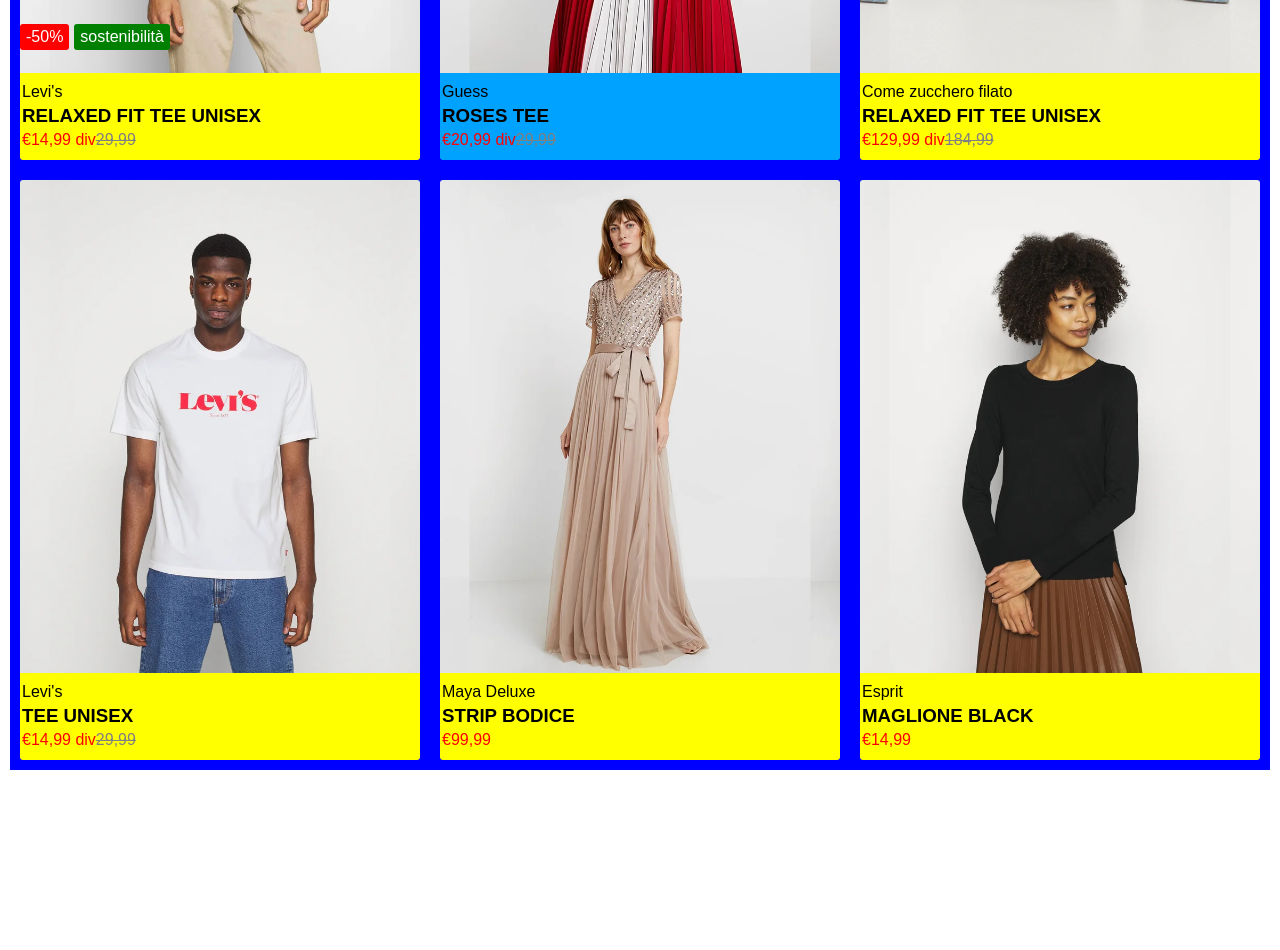
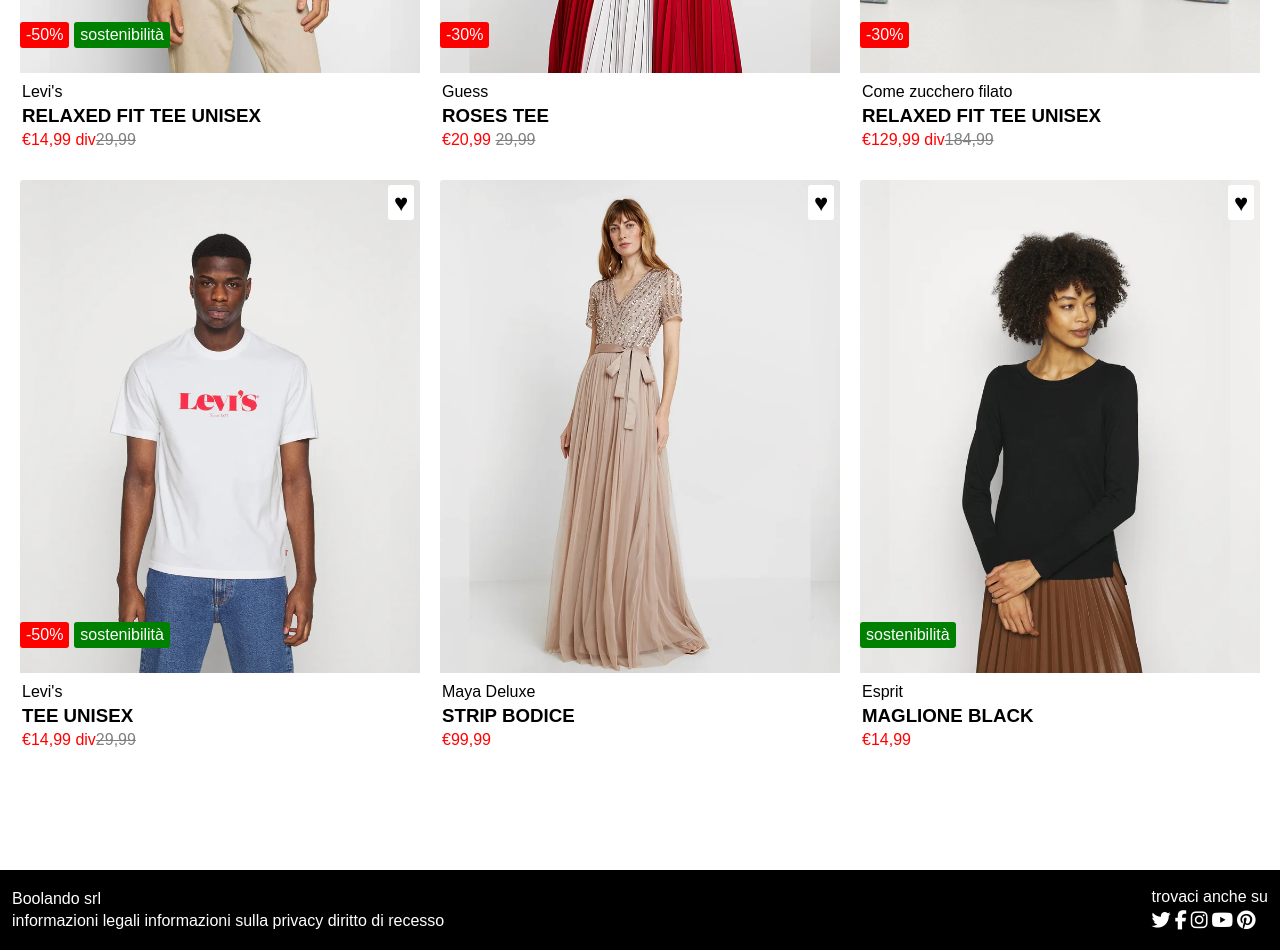
Before and after one commit to Tibaldi-Nicol/html-css-boolando, a plain HTML site: page css/index.html in a window 1280 px wide. Shown: the part 580-1530 px from the top of the page. Before the commit the page ends 1350 px from the top, so only its background shows below. Drawn offline with Linux system fonts and the light colour scheme.

Commit message:
[UPD]Add-Footer

```diff
--- a/css/index.html
+++ b/css/index.html
@@ -67,6 +67,16 @@
 
             <div class="foto-1">
 
+               <span class="like-centro">
+                <span class="like">
+
+                    &#x2665;
+
+                </span>
+               </span>
+
+
+
                 <div class="etichette flex">
 
                     <div class="etichetta-rossa">
@@ -81,9 +91,13 @@
 
                     </div>
 
+
+
                 </div>
 
             </div>
+
+
 
             <div class="testo-1">
 
@@ -107,6 +121,26 @@
 
             <div class="foto-2">
 
+                <span class="like-centro">
+                    <span class="like">
+
+                        &#x2665;
+
+                    </span>
+                   </span>
+
+                <div class="etichette flex">
+
+                    <div class="etichetta-rossa">
+
+                        -30%
+
+                    </div>
+
+
+                </div>
+
+
             </div>
 
             <div class="testo-2">
@@ -114,7 +148,7 @@
                 <ul>
                     <li class="top">Guess</li>
                     <li><h3>ROSES TEE</h3></li>
-                    <li class="rosso"><p>&euro;20,99 div<s>29,99</s></p></li>
+                    <li class="rosso"><p>&euro;20,99 <s>29,99</s></p></li>
                 </ul>
 
             </div>
@@ -130,6 +164,26 @@
          <div class="card-3">
 
             <div class="foto-3">
+
+                <span class="like-centro">
+                    <span class="like">
+
+                        &#x2665;
+
+                    </span>
+                   </span>
+
+                <div class="etichette flex">
+
+                    <div class="etichetta-rossa">
+
+                        -30%
+
+                    </div>
+
+
+                </div>
+
 
             </div>
 
@@ -155,6 +209,29 @@
 
             <div class="foto-4">
 
+                <span class="like-centro">
+                    <span class="like">
+
+                        &#x2665;
+
+                    </span>
+                   </span>
+
+                <div class="etichette flex">
+
+                    <div class="etichetta-rossa">
+
+                        -50%
+
+                    </div>
+
+                    <div class="etichetta-verde">
+
+                        sostenibilità
+
+                    </div>
+                </div>
+
             </div>
 
             <div class="testo-4">
@@ -178,6 +255,16 @@
          <div class="card-5">
 
             <div class="foto-5">
+
+                <span class="like-centro">
+                    <span class="like">
+
+                        &#x2665;
+
+                    </span>
+                   </span>
+
+
 
             </div>
 
@@ -203,6 +290,25 @@
 
             <div class="foto-6">
 
+                <span class="like-centro">
+                    <span class="like">
+
+                        &#x2665;
+
+                    </span>
+                   </span>
+
+                <div class="etichette flex">
+
+
+
+                    <div class="etichetta-verde">
+
+                        sostenibilità
+
+                    </div>
+                </div>
+
             </div>
 
             <div class="testo-6">
@@ -217,7 +323,11 @@
 
 
 
+
+
         </div>
+
+
 
         <!--Fine sesta card-->
 
@@ -232,9 +342,31 @@
 
 
 
+
+
        </section>
 
+
+
     </main>
+
+    <footer class="footer justify-center flex">
+
+        <div class="footer-contain flex">
+
+            <ul>
+                <li>Boolando srl</li>
+                <li>informazioni legali informazioni sulla privacy diritto di recesso</li>
+            </ul>
+
+            <ul>
+                <li>trovaci anche su</li>
+                <li class="li-li flex"><span><i class="fa-brands fa-twitter"></i></span><span><i class="fa-brands fa-facebook-f"></i></span><span><i class="fa-brands fa-instagram"></i></span><span><i class="fa-brands fa-youtube"></i></span><span><i class="fa-brands fa-pinterest"></i></span></li>
+            </ul>
+
+        </div>
+
+    </footer>
 </body>
 
 </html>
--- a/css/style.css
+++ b/css/style.css
@@ -14,6 +14,7 @@
     position: fixed;
     width: 100%;
     height: 80px;
+    z-index: 2;
 }
 
 main{
@@ -246,6 +247,7 @@
 
 .card-1, .card-2, .card-3, .card-4, .card-5, .card-6 {
     padding: 10px;
+    background-color: transparent;
 
 
 
@@ -253,11 +255,13 @@
 
 .foto-1,.foto-2,.foto-3,.foto-4,.foto-5,.foto-6{
     border-radius: 3px 3px 0px 0px;
+    background-color: transparent;
 }
 
 .testo-1,.testo-2,.testo-3,.testo-4,.testo-5,.testo-6{
 
     border-radius: 0px 0px 3px 3px;
+    background-color: transparent;
 
 }
 
@@ -286,7 +290,8 @@
 .etichette{
     gap: 5px;
     position: relative;
-    top: 90%;
+    top: 84%;
+
 
 
 
@@ -313,3 +318,38 @@
 
 
 }
+
+.like{
+    background-color: white;
+    border-radius: 3px;
+    padding: 4px 6px;
+    position: relative;
+    left: 92%;
+    top: 1.8%;
+
+    font-size: 1.5rem;
+
+
+}
+
+footer{
+    background-color: black;
+    width: 100%;
+    height: 80px;
+    color: white;
+    align-items: center;
+    margin-top: 100px;
+}
+
+.footer-contain{
+    width: 1260px;
+
+    height: 70%;
+    justify-content: space-between;
+    align-items: center;
+}
+
+.li-li{
+    gap: 4px;
+    font-size: 1.2rem;
+}
```
